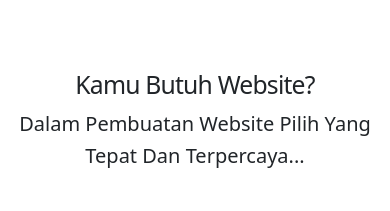
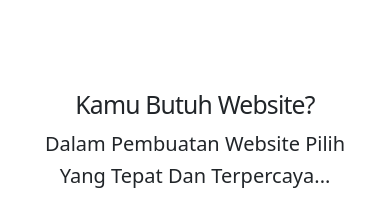
Before and after one commit to wibowo-fauzan/deploy-sirih-digital-wave, a React (Create React App) app: page / in a window 390 px wide. Shown: the part 633-844 px from the top of the page. Built offline with nearby package versions, Linux system fonts and the light colour scheme.

Commit message:
rubah responsive a51aadw1

```diff
--- a/src/assets/css/responsive/homeresponsive.css
+++ b/src/assets/css/responsive/homeresponsive.css
@@ -35,7 +35,7 @@
     .space0-responsive {
         margin-top: 70px;
         margin-bottom: 60px;
-        /* padding: 30px; */
+        padding: 20px;
     }
     .width0-text-responsive {
         width: 230px;
```
